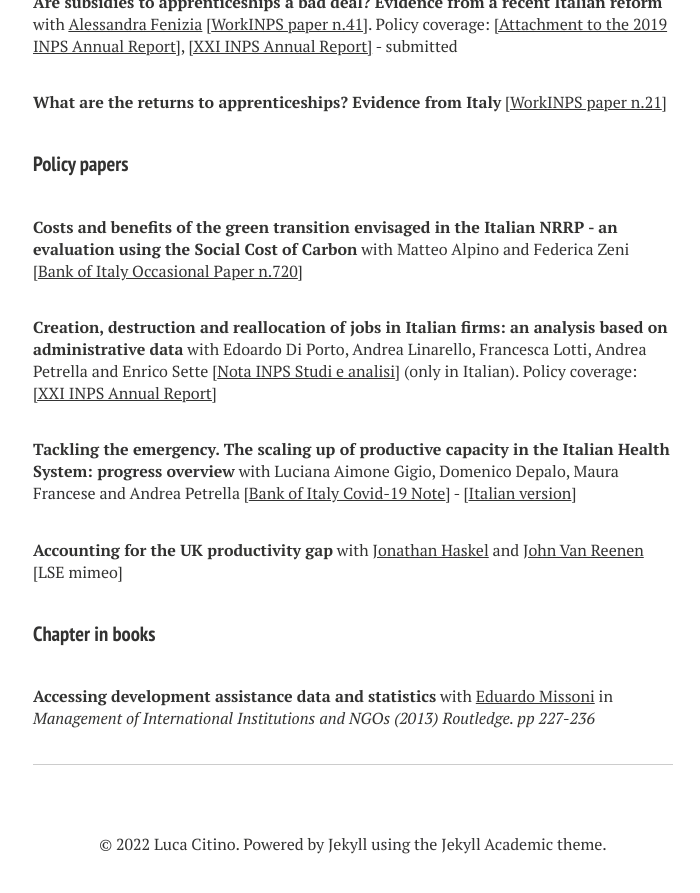
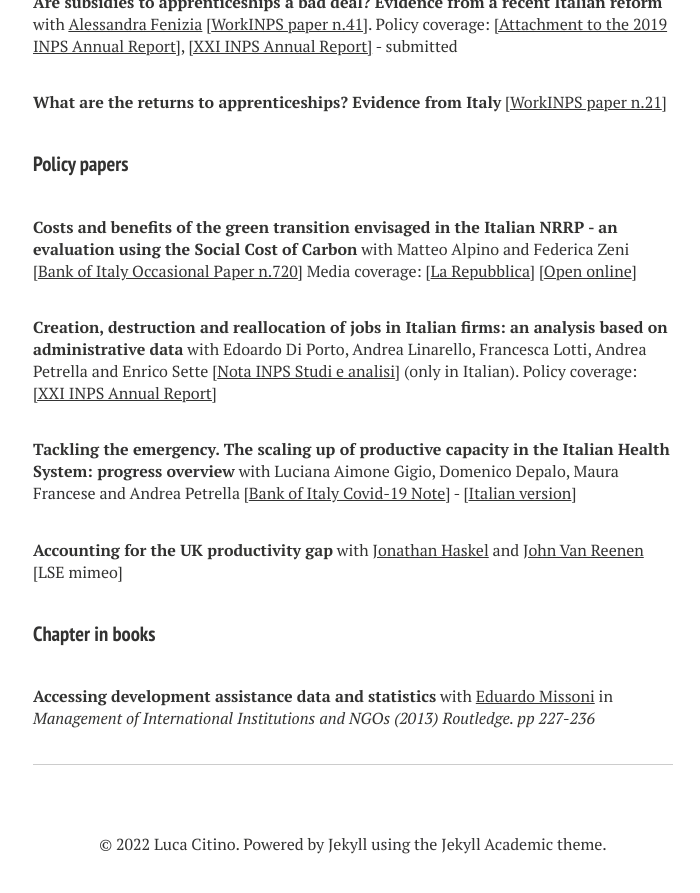
Before and after one commit to luca-citino/luca-citino.github.io, a Jekyll site: the page built from research.md, in a window 1280 px wide and 900 px high, scrolled down 593 px. Shown: the top 893 px of the window, without its empty margins (287-987 px from the left). Built offline with Jekyll 4.4.1, drawn with Linux system fonts in a browser that asks for light colours; nearby versions of some CDN libraries; some web fonts are replaced.

Commit message:
Update research.md

```diff
--- a/research.md
+++ b/research.md
@@ -23,7 +23,7 @@ title: Research
 
 #### Policy papers
 
-**Costs and benefits of the green transition envisaged in the Italian NRRP - an evaluation using the Social Cost of Carbon** with Matteo Alpino and Federica Zeni [<a href="https://www.bancaditalia.it/pubblicazioni/qef/2022-0720/QEF_720.pdf">Bank of Italy Occasional Paper n.720</a>]
+**Costs and benefits of the green transition envisaged in the Italian NRRP - an evaluation using the Social Cost of Carbon** with Matteo Alpino and Federica Zeni [<a href="https://www.bancaditalia.it/pubblicazioni/qef/2022-0720/QEF_720.pdf">Bank of Italy Occasional Paper n.720</a>] Media coverage: [<a href="https://www.repubblica.it/economia/2022/10/16/news/superbonus_modifiche_nuovo_governo-370315835/">La Repubblica</a>] [<a href="https://www.open.online/2022/10/17/pnrr-studio-bankitalia-superbonus/">Open online</a>]
 
 **Creation, destruction and reallocation of jobs in Italian firms: an analysis based on administrative data** with Edoardo Di Porto, Andrea Linarello, Francesca Lotti, Andrea Petrella and Enrico Sette [<a href="https://www.inps.it/docallegatiNP/Mig/Dati_analisi_bilanci/Attivita_ricerca/Studi_e_analisi/2022/nota_BdI_Inps_05_2022.pdf">Nota INPS Studi e analisi</a>] (only in Italian). Policy coverage: <a href="https://www.inps.it/docallegatiNP/Mig/Dati_analisi_bilanci/Rapporti_annuali/XXI_Rapporto_Annuale/XXI_Rapporto_Annuale.pdf">[XXI INPS Annual Report]</a>
 
```
